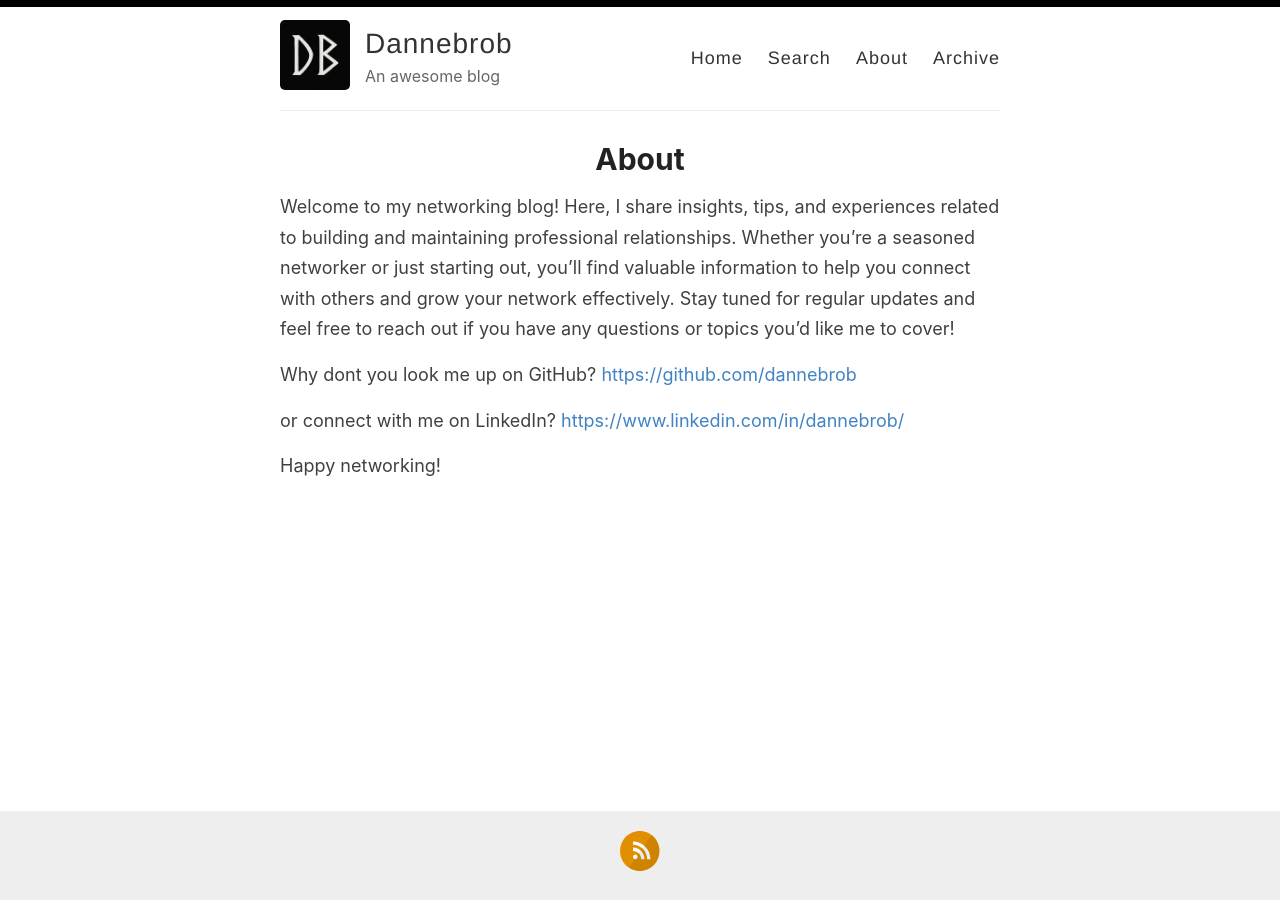
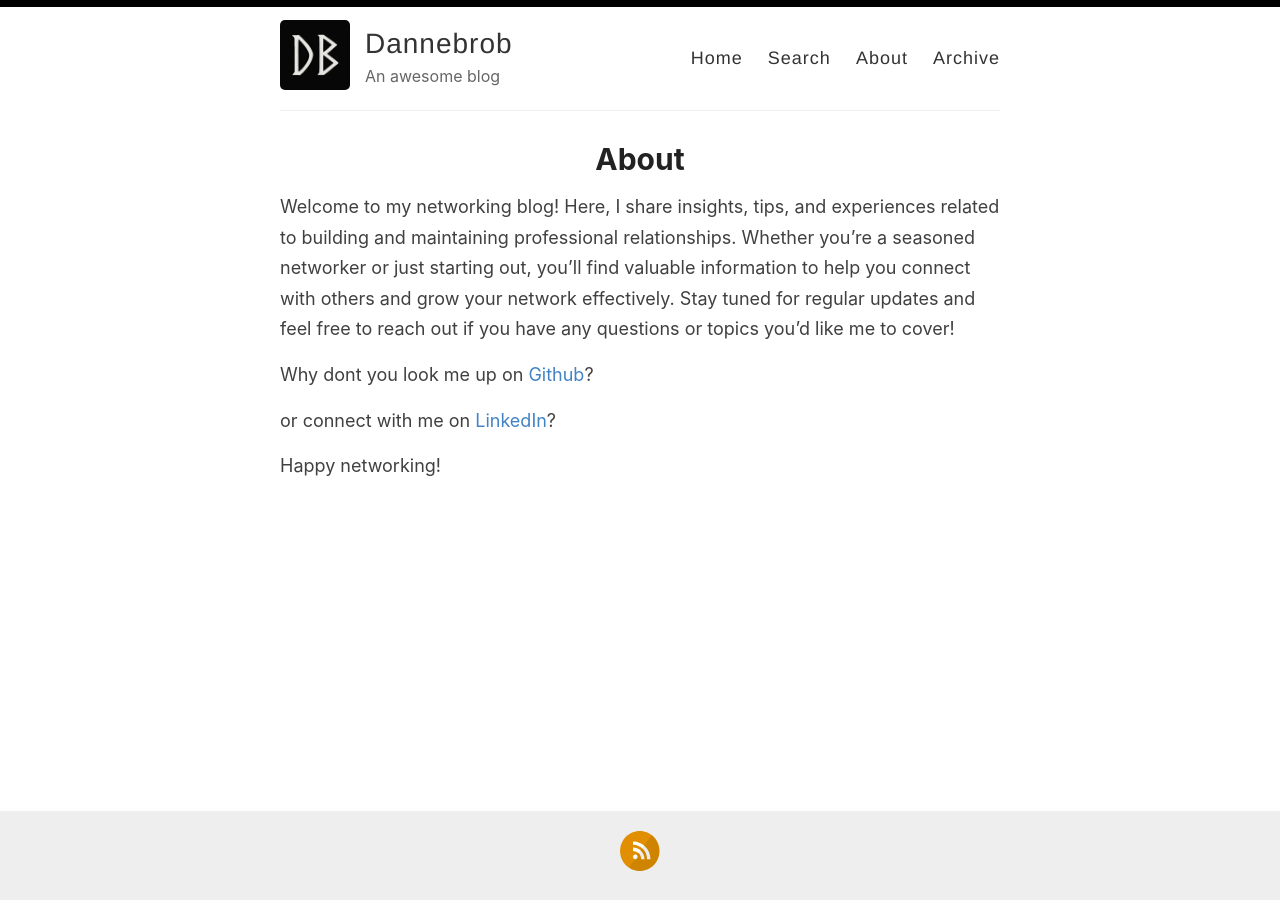
Before and after one commit to dannebrob/dannebrob.github.io, a Jekyll site: the page built from _pages/about.md, in a window 1280 px wide. Built offline with Jekyll 4.4.1, drawn with Linux system fonts in a browser that asks for light colours; part of the change alters nothing that is shown.

Commit message:
Fix of social links of About page

```diff
--- a/_pages/about.md
+++ b/_pages/about.md
@@ -6,8 +6,8 @@ permalink: /about/
 
 Welcome to my networking blog! Here, I share insights, tips, and experiences related to building and maintaining professional relationships. Whether you're a seasoned networker or just starting out, you'll find valuable information to help you connect with others and grow your network effectively. Stay tuned for regular updates and feel free to reach out if you have any questions or topics you'd like me to cover!
 
-Why dont you look me up on GitHub? [https://github.com/dannebrob](https://github.com/dannebrob)
+Why dont you look me up on [Github](https://github.com/dannebrob)?
 
-or connect with me on LinkedIn? [https://www.linkedin.com/in/dannebrob/](https://www.linkedin.com/in/dannebrob/)
+or connect with me on [LinkedIn](https://www.linkedin.com/in/danielbroback/)?
 
 Happy networking!
```
